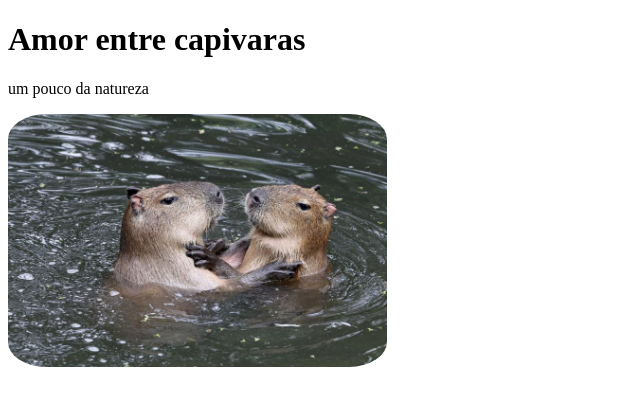
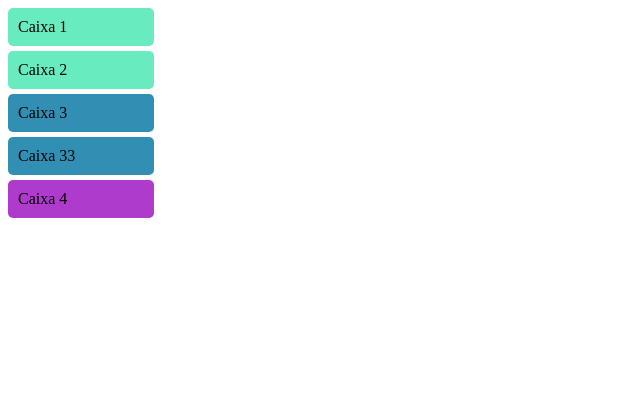
Before and after one commit to dadalindo14/g249c2t, a plain HTML site: page index.html in a window 1280 px wide. Shown: the whole page, without its empty margins (0-640 px from the left). Drawn offline with Linux system fonts and the light colour scheme.

Commit message:
Add files via upload

```diff
--- a/index.html
+++ b/index.html
@@ -2,14 +2,52 @@
 <html lang="en">
 <head>
     <meta charset="UTF-8">
+    <meta http-equiv="X-UA_Compatible"content="IE=edge">
     <meta name="viewport" content="width=device-width, initial-scale=1.0">
     <title>daviedan</title>
+    <style>
+        div{
+ background-color: rgb(105, 235, 192);
+ width: 10%;
+ margin-bottom: 5px;
+ padding: 10px;
+ border-radius: 5px;
+        }
+        .nove {
+            background-color: rgb(49, 143, 180);
+ width: 10%;
+
+        }
+        #tres{
+            background-color: rgb(175, 59, 204);
+ width: 10%;
+        }
+        div:hover{
+            background-color: rgb(215, 228, 43);
+ color: rgb(0, 0, 0);
+ width: 20%;
+        }
+    </style>
 </head>
+<body>
+ <div>
+     Caixa 1
+ </div>
 
-<body>
-    <h1>Amor entre capivaras</h1>
-    <p>um pouco da natureza</p>
-    <img src="capivara.jpg" style="border-radius: 10%;" width="30%" alt="amor entre capivaras">
+ <div>
+     Caixa 2
+ </div>
+
+ <div class="nove">
+    Caixa 3
+ </div>
+<div class="nove">
+    Caixa 33
+ </div>
+
+<div id="tres">
+    Caixa 4
+</div>
 
 </body>
 </html>
```
